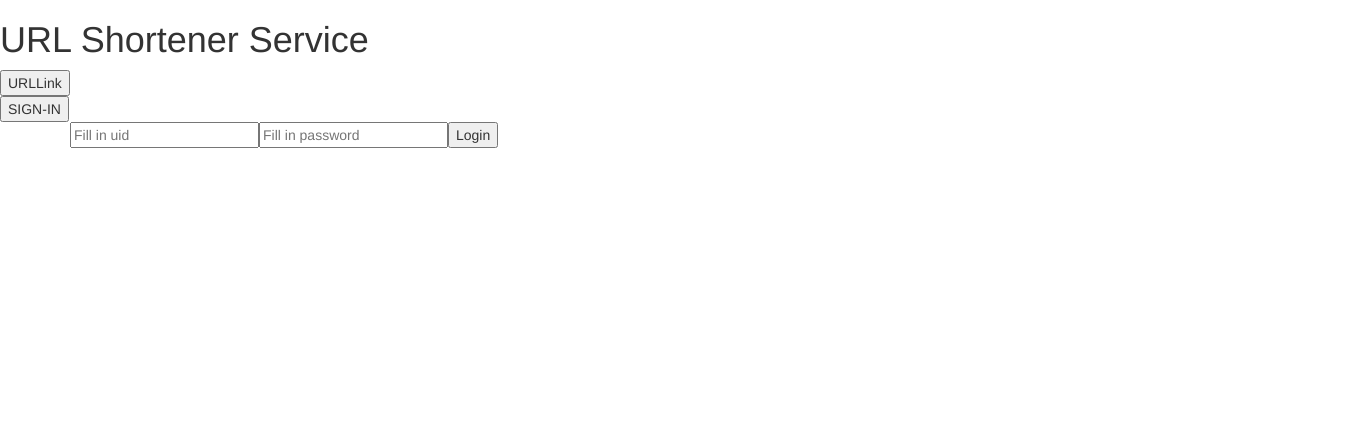
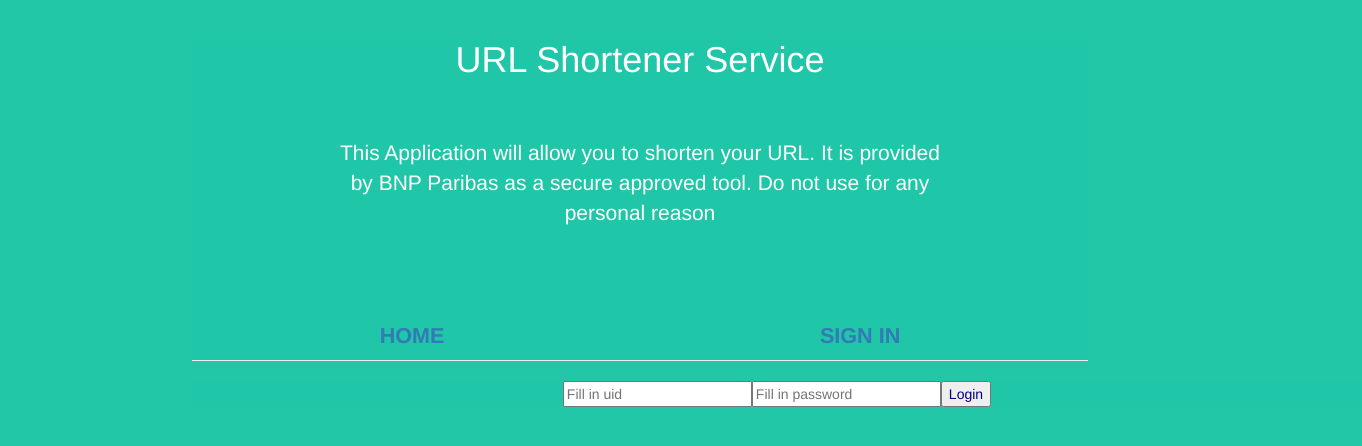
Before and after one commit to AndreaJ75/URLShortenerAngular, an Angular app: page /login in a window 1280 px wide. Shown: the top 446 px of the page, 1362 px wide, since content can reach past the window. Built offline with nearby package versions, Linux system fonts and the light colour scheme.

Commit message:
start CSS step1

```diff
--- a/src/app/app.component.html
+++ b/src/app/app.component.html
@@ -1,4 +1,7 @@
-<app-top-bar> </app-top-bar>
+<div class="page-header">
+  <app-top-bar> </app-top-bar>
+</div>
+
 <div class="container">
   <router-outlet></router-outlet>
 </div>
--- a/src/app/components/login/login.component.html
+++ b/src/app/components/login/login.component.html
@@ -1,4 +1,4 @@
-<div class="Signature">
+<div class="signature">
   <form [formGroup]="loginForm" (ngSubmit)="onSubmit(loginForm.value)">
     <div id="Sign">
       <input id="login" type="text"
--- a/src/app/components/top-bar/top-bar.component.html
+++ b/src/app/components/top-bar/top-bar.component.html
@@ -1,28 +1,33 @@
+<div class="page-title">
   <h1> URL Shortener Service </h1>
+</div>
 
-<head><link href="https://fonts.googleapis.com/css?family=Bree+Serif&display=swap" rel="stylesheet"></head>
+<div class="jumbotron">
+  <p> This Application will allow you to shorten your URL.
+   It is provided by BNP Paribas as a secure approved tool.
+   Do not use for any personal reason </p>
+</div>
 
-<div class="Bar-control">
-
-  <div class="center">
-      <button class="buttonList" routerLink=""> URLLink </button>
+<div class="nav-tab">
+  <div>
+    <a routerLink=""> HOME </a>
   </div>
-  <div class="center">
-    <button class="buttonList" routerLink="login"> SIGN-IN </button>
-  </div>
+  <div>
+    <a routerLink="login"> SIGN IN </a>
   </div>
 
   <!-- Show only once connected-->
-<section *ngIf="accountService?.isLoggedIn">
+  <section *ngIf="accountService?.isLoggedIn" class="loginInfo">
     <div class="admin" *myAdminIf="accountService?.isAdmin">
-       <button class="buttonList" routerLink="user-management"> Users Management </button>
+      <a routerLink="user-management"> USERS MANAGEMENT </a>
     </div>
 
     <div class ="login">
-        <p> Login :  {{ accountService.loginAuthoLevel?.loginCon }} </p>
-        <p> AuthoLevel : {{accountService.loginAuthoLevel?.authoLevel}}</p>
+      <p> {{ accountService.loginAuthoLevel?.loginCon }}
+       {{accountService.loginAuthoLevel?.authoLevel}}</p>
     </div>
     <div class="disconnect">
-      <button id="disconnect" (click)="disconnect()" routerLink=""> Disconnect </button>
+      <a id="disconnect" (click)="disconnect()" routerLink=""> Disconnect </a>
     </div>
   </section>
+</div>
--- a/src/app/components/urlLink/urlLink.component.ts
+++ b/src/app/components/urlLink/urlLink.component.ts
@@ -149,6 +149,9 @@
     this.urlManagementService.createUrlLinkForUser(urlLongForUser).subscribe(
       urlLink => {
         this.urlLinks.push(urlLink);
+        // Initialize Pagination
+        this.allItems = this.urlLinks;
+        this.setPage(1);
       },
       // Show error wrong login
       err => alert('UrlLink for UrlLink creation KO')
--- a/src/app/components/user-management/user-management.component.ts
+++ b/src/app/components/user-management/user-management.component.ts
@@ -80,10 +80,10 @@
           this.appUsersAndHighestAutho.forEach((appUserAutho) => {
 
             this.appUserAuthoLevel = appUserAutho;
-            if (appUserAutho.highestAuthorityLevel == 'ROLE_USER') {
-              this.authoLevelChange = 'ROLE_ADMIN'
+            if (appUserAutho.highestAuthorityLevel === 'ROLE_USER') {
+              this.authoLevelChange = 'ROLE_ADMIN';
             } else {
-              this.authoLevelChange = 'ROLE_USER'
+              this.authoLevelChange = 'ROLE_USER';
             }
 
             this.appUserAuthoAndAuthoChange = {
--- a/src/index.html
+++ b/src/index.html
@@ -4,14 +4,27 @@
   <meta charset="utf-8">
   <title>UrlShortenerAngular</title>
   <base href="/">
+  <meta http-equiv="X-UA-Compatible" content="IE=edge">
   <meta name="viewport" content="width=device-width, initial-scale=1">
   <link rel="icon" type="image/x-icon" href="favicon.ico">
+
+<!--  <link href="//fonts.googleapis.com/css?family=Bree+Serif&display=swap" rel="stylesheet">-->
   <!---************************************************************** -->
   <!-- bootstrap css -->
+  <link rel="stylesheet" type="text/css"
+  href="https://stackpath.bootstrapcdn.com/bootstrap/3.3.5/css/bootstrap.min.css">
   <link href="//netdna.bootstrapcdn.com/bootstrap/3.3.6/css/bootstrap.min.css" rel="stylesheet" />
+
   <!-- ********************************************************-->
 </head>
 <body>
+
+
   <app-root></app-root>
+
+  <!--***************************************************************-->
+  <script src="https://cdn.jsdelivr.net/npm/popper.js@1.16.0/dist/umd/popper.min.js"></script>
+  <script src="https://stackpath.bootstrapcdn.com/bootstrap/3.3.5/js/bootstrap.min.js"></script>
+  <!--***************************************************************-->
 </body>
 </html>
--- a/src/styles.css
+++ b/src/styles.css
@@ -1,7 +1,68 @@
 /* You can add global styles to this file, and also import other style files */
 
+body{
+  margin: 0;
+  padding: 0;
+  background-color: rgba(32, 199, 167, 0.99);
+  font-family: rgba(32, 199, 167, 0.99);
+  color: white;
+}
+
+.container{
+  display: flex;
+  flex-direction: row;
+  justify-content: center;
+  background-color: rgba(32, 199, 167, 0.99);
+  text-align: center;
+  margin-top: 0;
+  margin-left: 15%;
+  margin-right: 15%;
+}
+.nav-tab{
+  display: flex;
+  flex-direction: row;
+  justify-content: space-around;
+  margin-bottom: 0;
+  font-size: large;
+}
+
+.page-header,
+.jumbotron{
+  background-color: rgba(32, 199, 167, 0.99);
+  text-align: center;
+  font-weight: bold;
+  font-size: larger;
+  margin-left: 15%;
+  margin-right: 15%;
+}
+.signature,
+.UserHomePage{
+  display:flex;
+  flex-direction: column;
+  justify-content: center;
+}
+
+.loginInfo {
+  display: flex;
+  flex-direction: row;
+  justify-content: space-evenly;
+}
+
+#Sign,
+.urlLong{
+  color: darkblue;
+}
+
+.UrlLinks{
+  border: 1px solid mediumseagreen;
+  padding: 2%;
+}
+
 a {
+  font-size: larger;
   cursor: pointer;
+  size: A3;
+
 }
 .urlShort {
     display: flex;
```
Lines whose indentation alone changed are shown as unchanged.
